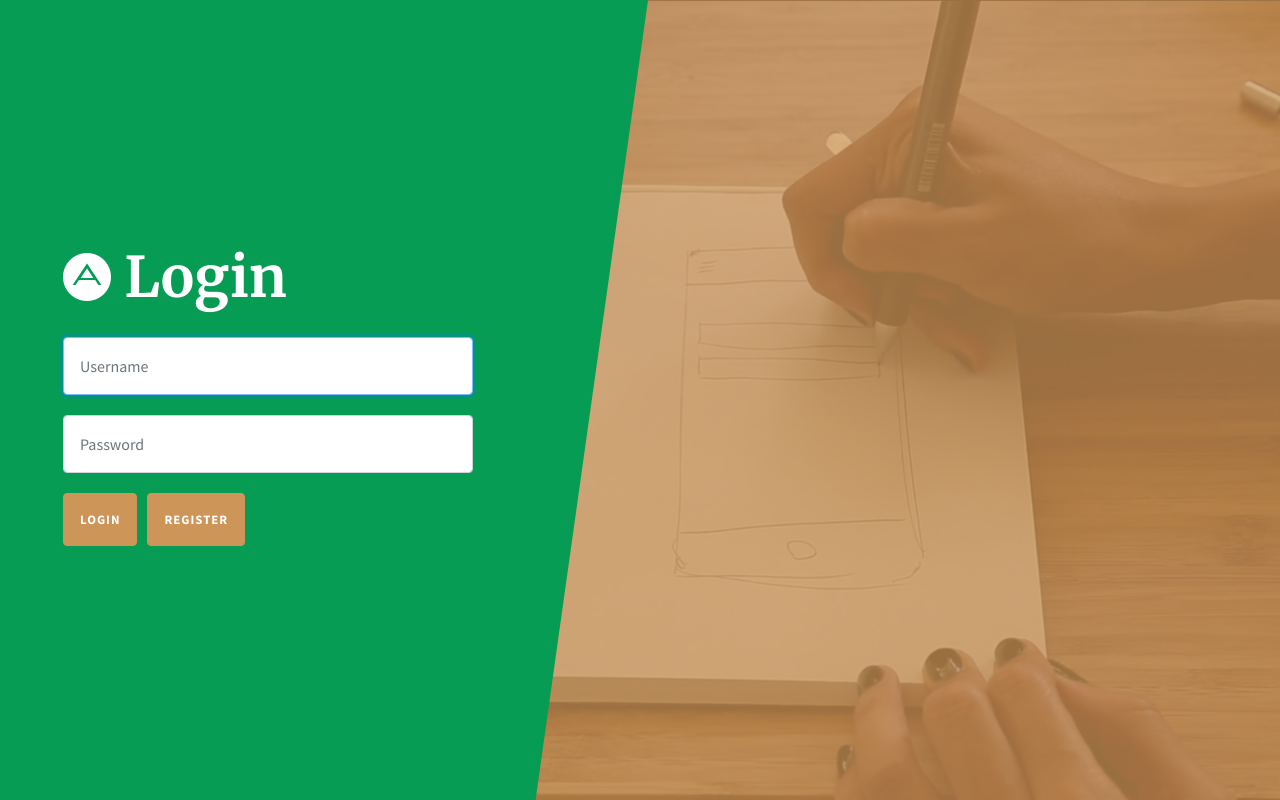
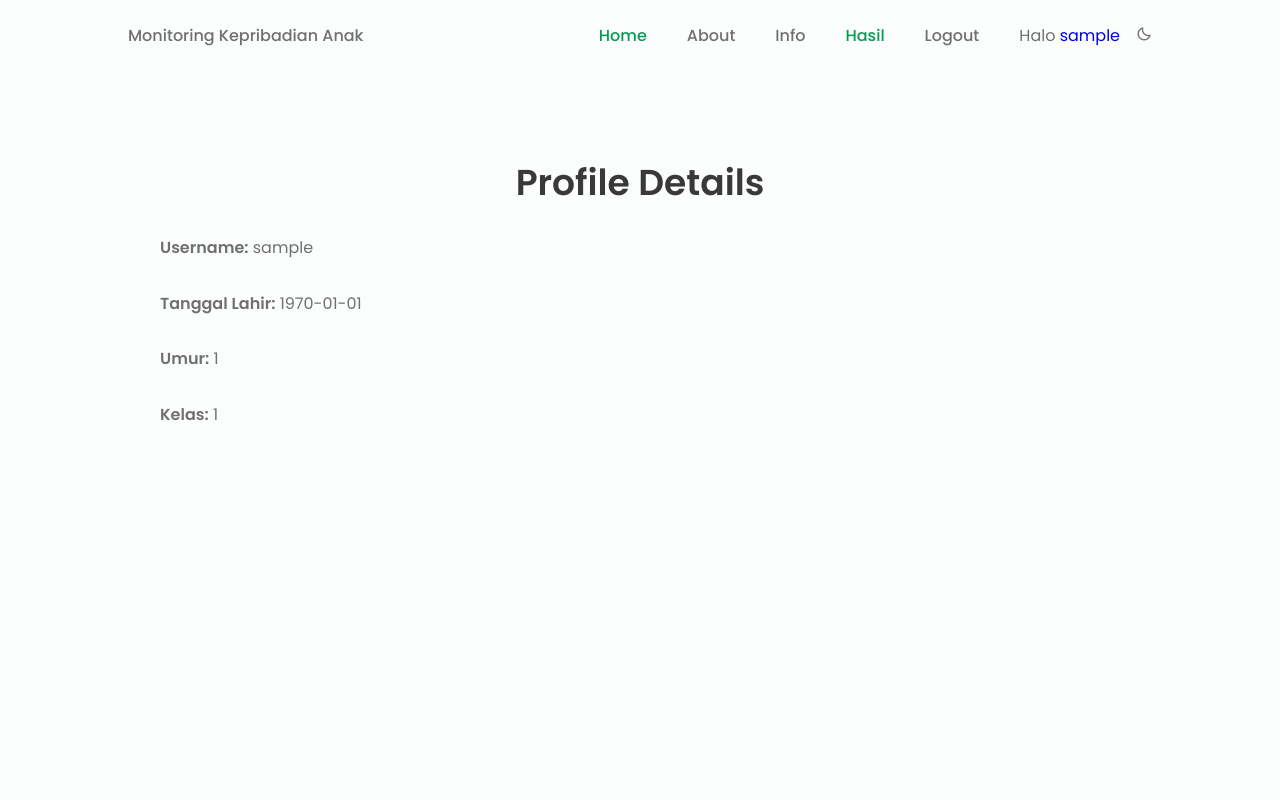
Before and after one commit to siegewallace06/fingerprint-php-native, a PHP site: page /website/profile/index.php in a window 1280 px wide. Run offline with PHP 8.4, Linux system fonts and the light colour scheme; the visitor is signed in with stand-in values (Sample User, id 1).

Commit message:
Profile Details

```diff
--- a/main_pages/index.php
+++ b/main_pages/index.php
@@ -46,7 +46,7 @@ $username = $_SESSION['username'];
                     <li class="nav__item"><a href="#menu" class="nav__link">Hasil</a></li>
                     <!-- <li class="nav__item"><a href="#contact" class="nav__link">Contact us</a></li> -->
                     <li class="nav__item"><a href="logout.php" class="nav__link">Logout</a></li>
-                    <li class="nav__item">Halo <?php echo $username ?></li>
+                    <li class="nav__item">Halo <a href="../profile/"><?php echo $username ?></a></li>
 
                     <li><i class='bx bx-moon change-theme' id="theme-button"></i></li>
                 </ul>
--- /dev/null
+++ b/profile/index.php
@@ -0,0 +1,103 @@
+<?php
+// Check if the user is already logged in, if no then redirect him to index page (login)
+session_start();
+if (!isset($_SESSION["is_logged_in"])) {
+    header("location: ../index.php");
+    exit;
+}
+
+$username = $_SESSION['username'];
+$kelas = $_SESSION['kelas'];
+$umur = $_SESSION['umur'];
+$tanggalLahir = $_SESSION['tanggalLahir'];
+
+echo "Tanggal Lahir from Session: " . $tanggalLahir;
+
+?>
+<!DOCTYPE html>
+<html lang="en">
+
+<head>
+
+    <meta charset="UTF-8">
+    <meta name="viewport" content="width=device-width, initial-scale=1.0">
+
+    <!--========== BOX ICONS ==========-->
+    <link href='https://cdn.jsdelivr.net/npm/boxicons@2.0.5/css/boxicons.min.css' rel='stylesheet'>
+
+    <!--========== CSS ==========-->
+    <link rel="stylesheet" href="../main_pages/assets/css/styles.css">
+
+    <title>Monitoring Kepribadian Anak</title>
+
+    <style>
+        /* Additional spacing between list items */
+        .profile-details li {
+            margin-bottom: 30px;
+            /* Adjust the value as needed */
+        }
+    </style>
+</head>
+
+<body>
+
+    <!--========== SCROLL TOP ==========-->
+    <a href="#" class="scrolltop" id="scroll-top">
+        <i class='bx bx-chevron-up scrolltop__icon'></i>
+    </a>
+
+    <!--========== HEADER ==========-->
+    <header class="l-header" id="header">
+        <nav class="nav bd-container">
+            <a href="/fingerprint-php-native/main_pages/#home" class="nav__logo">Monitoring Kepribadian Anak</a>
+
+            <div class="nav__menu" id="nav-menu">
+                <ul class="nav__list">
+                    <li class="nav__item"><a href="/fingerprint-php-native/main_pages/#home" class="nav__link active-link">Home</a></li>
+                    <li class="nav__item"><a href="/fingerprint-php-native/main_pages/#about" class="nav__link">About</a></li>
+                    <li class="nav__item"><a href="/fingerprint-php-native/main_pages/#services" class="nav__link">Info</a></li>
+                    <li class="nav__item"><a href="/fingerprint-php-native/main_pages/#menu" class="nav__link">Hasil</a></li>
+                    <li class="nav__item"><a href="logout.php" class="nav__link">Logout</a></li>
+                    <li class="nav__item">Halo <a href="#menu"><?php echo $username ?></a></li>
+
+                    <li><i class='bx bx-moon change-theme' id="theme-button"></i></li>
+                </ul>
+            </div>
+
+            <div class="nav__toggle" id="nav-toggle">
+                <i class='bx bx-menu'></i>
+            </div>
+        </nav>
+    </header>
+
+    <main class="l-main">
+
+        <!--========== MENU ==========-->
+        <section class="menu section bd-container" id="menu">
+            <!-- <span class="section-subtitle">Profile Detail</span> -->
+            <h2 class="section-title">Profile Details</h2>
+            <ul class="profile-details">
+                <li><strong>Username:</strong> <?php echo $username ?></li>
+                <li><strong>Tanggal Lahir:</strong> <?php echo date('Y-m-d', strtotime($tanggalLahir)) ?></li>
+                <li><strong>Umur:</strong> <?php echo $umur ?></li>
+                <li><strong>Kelas:</strong> <?php echo $kelas ?></li>
+            </ul>
+        </section>
+    </main>
+
+
+    </main>
+
+
+    <!--========== FOOTER ==========-->
+    <footer class="footer section bd-container">
+    </footer>
+
+    <!--========== SCROLL REVEAL ==========-->
+    <script src="https://unpkg.com/scrollreveal"></script>
+
+    <!--========== MAIN JS ==========-->
+    <script src="assets/js/main.js"></script>
+</body>
+
+</html>
```
Also changed, not shown: login.php (+6 -3 lines).
